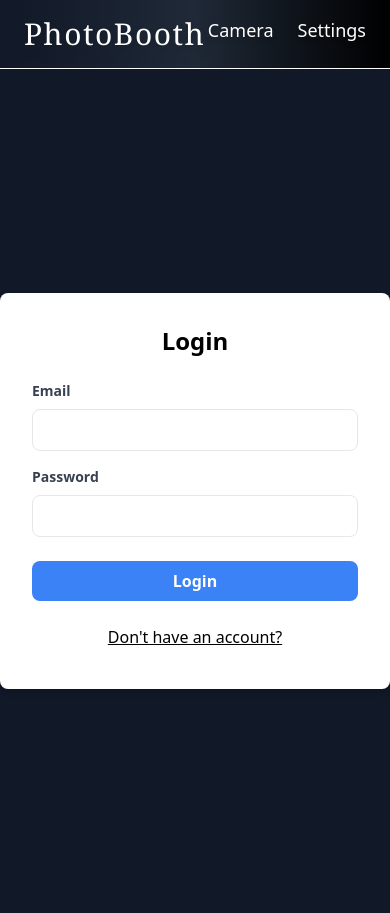
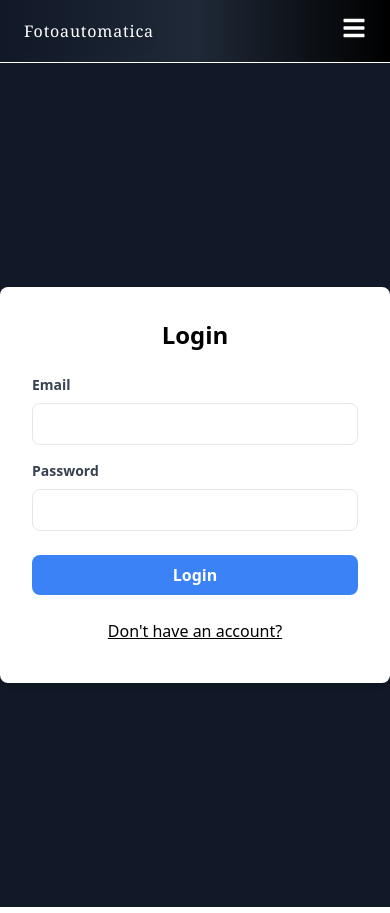
Before and after one commit to i-m-anshu-patel/photobooth_frontend, a React (Create React App) app: page / in a window 390 px wide. Built offline with nearby package versions, Linux system fonts and the light colour scheme.

Commit message:
Responsive Design for Mobile

```diff
--- a/package.json
+++ b/package.json
@@ -14,6 +14,7 @@
     "process": "^0.11.10",
     "react": "^18.3.1",
     "react-dom": "^18.3.1",
+    "react-icons": "^5.3.0",
     "react-redux": "^9.1.2",
     "react-router-dom": "^6.26.1",
     "react-scripts": "5.0.1",
--- a/src/components/CameraVIew.js
+++ b/src/components/CameraVIew.js
@@ -3,7 +3,6 @@ import Webcam from "react-webcam";
 import ImagePreviewModal from "./ImagePreviewModal";
 import jsPDF from "jspdf";
 import html2canvas from "html2canvas";
-import { filterlist } from "../utils/filterlist";
 import { useSelector } from "react-redux";
 import { useNavigate } from "react-router-dom";
 import FilterModal from "./FilterModal";
@@ -221,20 +220,18 @@ const CameraVIew = () => {
   }, [countdown, capturing, pictureCount, capture]);
 
   return (
-    <div className="w-full min-h-screen relative">
+    <div>
       {/* Webcam Display */}
-      <div>
       <Webcam
         audio={false}
         ref={webcamRef}
         screenshotFormat="image/jpeg"
         videoConstraints={videoConstraints}
         className={
-            "absolute top-0 sm:w-full md:w-11/12 md:ms-14 h-[85%] object-cover border-2 border-white " +
+          " sm:w-11/12 md:w-7/12 md:ms-auto md:me-auto md:h-screen sm:h-1/2 border-2 border-white " +
           filterClassname
         }
       />
-      </div>
       {/* Countdown displayed over the webcam */}
       {capturing && (
         <div className="absolute inset-0 flex items-center justify-center">
@@ -245,7 +242,7 @@ const CameraVIew = () => {
       )}
 
       {/* Footer for Capture and Filter Buttons */}
-      <div className="absolute bottom-0 left-0 w-full h-[15%] flex justify-center items-center p-4 sm:p-2 md:p-4 z-40">
+      <div className="sm:absolute sm:bottom-0 sm:left-0 w-full flex justify-center items-center p-4 sm:p-2 md:p-4 ">
         <button
           onClick={startCountdownAndCapture}
           className="bg-red-600 text-white px-4 py-2 rounded-lg font-semibold hover:bg-red-700 mx-2"
--- a/src/components/Header.js
+++ b/src/components/Header.js
@@ -1,34 +1,92 @@
-import React from 'react'
-import { useSelector, useDispatch } from 'react-redux'
-import { Link, useNavigate } from 'react-router-dom'
+import React, { useState } from 'react';
+import { useSelector, useDispatch } from 'react-redux';
+import { Link, useNavigate } from 'react-router-dom';
 import { signOut } from '../utils/redux/userSlice';
+import { FaBars } from 'react-icons/fa'; // Breadcrumb icon
 
 const Header = () => {
+  const [isMenuOpen, setIsMenuOpen] = useState(false); // State for dropdown menu
   const userData = useSelector((store) => store.user.user);
   const dispatch = useDispatch();
   const navigate = useNavigate();
+
   const handleSignOut = () => {
     dispatch(signOut());
     return navigate('/');
-  }
+  };
+
+  const toggleMenu = () => {
+    setIsMenuOpen(!isMenuOpen);
+  };
+
   return (
-    <div className='flex py-4 px-6 bg-gradient-to-r from-gray-900 via-gray-800 to-black border-b border-white'>
-      <Link to='/' className='hover:text-gray-300 transition duration-300 z-10'>
-        <p className='text-3xl font-serif tracking-wider text-white drop-shadow-lg'>PhotoBooth</p>
+    <div className="flex items-center py-4 px-6 bg-gradient-to-r from-gray-900 via-gray-800 to-black border-b border-white">
+      {/* Logo */}
+      <Link to="/" className="hover:text-gray-300 transition duration-300 z-10">
+        <p className="md:text-3xl sm:text-xl font-serif tracking-wider text-white drop-shadow-lg">
+          Fotoautomatica
+        </p>
       </Link>
-      <div className='flex ms-auto space-x-6 z-10'>
-        <Link to='/camera' className='hover:text-yellow-400 transition duration-300'>
-          <p className='text-lg font-medium text-white drop-shadow-md'>Camera</p>
+
+      {/* Desktop Navigation */}
+      <div className="hidden md:flex ms-auto space-x-6 z-10">
+        <Link to="/camera" className="hover:text-yellow-400 transition duration-300">
+          <p className="md:text-lg sm:text-md font-medium text-white drop-shadow-md">
+            Camera
+          </p>
         </Link>
-        <Link to='/settings' className='hover:text-yellow-400 transition duration-300'>
-          <p className='text-lg font-medium text-white drop-shadow-md'>Settings</p>
+        <Link to="/settings" className="hover:text-yellow-400 transition duration-300">
+          <p className="md:text-lg sm:text-md font-medium text-white drop-shadow-md">
+            Settings
+          </p>
         </Link>
-        { userData && (
-          <button className='mx-2 px-2 py-1 bg-red-500 text-white rounded' onClick={handleSignOut}>Sign Out</button>
+        {userData && (
+          <button
+            className="mx-2 px-2 py-1 bg-red-500 text-white rounded"
+            onClick={handleSignOut}
+          >
+            Sign Out
+          </button>
+        )}
+      </div>
+
+      {/* Mobile Navigation */}
+      <div className="md:hidden ms-auto z-10">
+        <button onClick={toggleMenu} className="text-white text-2xl">
+          <FaBars />
+        </button>
+        {isMenuOpen && (
+          <div className="absolute right-4 top-16 bg-gray-800 rounded-md shadow-lg text-white">
+            <Link
+              to="/camera"
+              onClick={toggleMenu}
+              className="block px-4 py-2 hover:bg-yellow-400 hover:text-black transition duration-300"
+            >
+              Camera
+            </Link>
+            <Link
+              to="/settings"
+              onClick={toggleMenu}
+              className="block px-4 py-2 hover:bg-yellow-400 hover:text-black transition duration-300"
+            >
+              Settings
+            </Link>
+            {userData && (
+              <button
+                onClick={() => {
+                  handleSignOut();
+                  toggleMenu();
+                }}
+                className="block w-full text-left px-4 py-2 bg-red-500 hover:bg-red-600 transition duration-300"
+              >
+                Sign Out
+              </button>
+            )}
+          </div>
         )}
       </div>
     </div>
-  )
-}
+  );
+};
 
-export default Header
+export default Header;
```
Also changed, not shown: 1 other file (tests, documents, lock files or other folders). Lines whose indentation alone changed are shown as unchanged.
